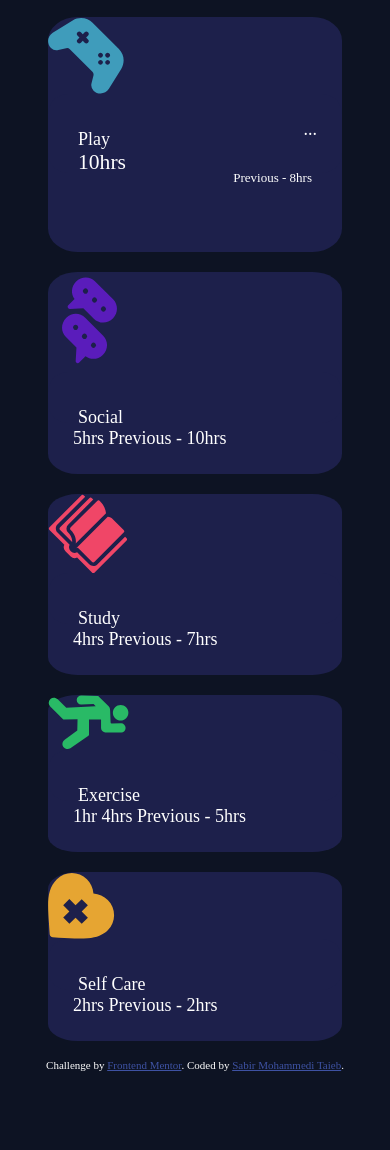
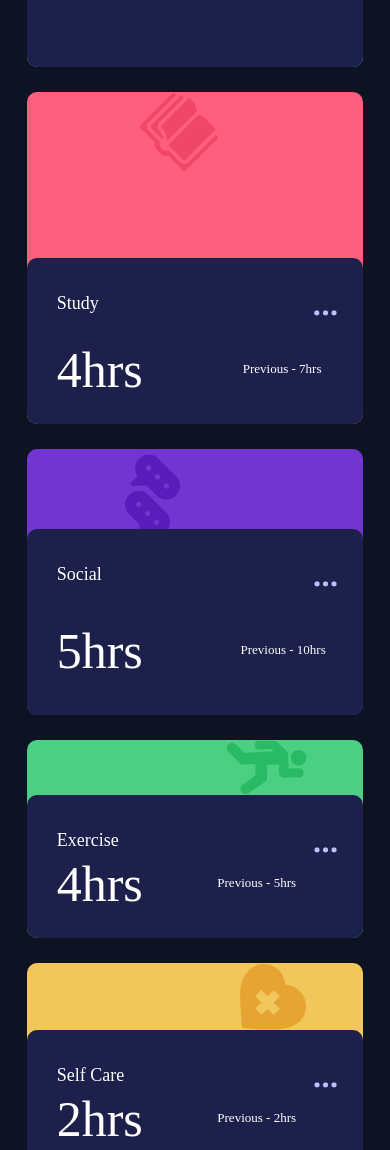
Before and after one commit to Sabir97/Time-Tracking-Dashboard, a plain HTML site: page index.html in a window 390 px wide. Shown: the part 757-1907 px from the top of the page. Before the commit the page ends 1847 px from the top, so only its background shows below. Drawn offline with Linux system fonts and the light colour scheme.

Commit message:
Updated HTML and CSS files

```diff
--- a/index.html
+++ b/index.html
@@ -34,8 +34,10 @@
             src="./images/image-jeremy.png"
             alt="Profile Pic"
           />
-          <h4 style="color: hsl(236, 100%, 87%)">Report for</h4>
-          <h1>Jeremy Robson</h1>
+          <div id="report-title" style="color: hsl(236, 100%, 87%)">
+            Report for
+          </div>
+          <div id="name">Jeremy Robson</div>
         </div>
 
         <div id="time-selection">
@@ -46,29 +48,17 @@
       </div>
 
       <div id="work">
-        <img src="./images/icon-work.svg" alt="" />
+        <img class="icon" src="./images/icon-work.svg" alt="" />
         <div id="work-details">
           <div class="title">Work</div>
           <div class="options">...</div>
-          <h1 class="time">
-            5hrs
-            <!-- daily -->
-          </h1>
-          <div class="prev">
-            Last Day - 7hrs
-            <!-- daily -->
-          </div>
-          <!-- <h5>
-        32hrs  weekly
-        Previous - 36hrs weekly
-        103hrs  monthly
-        Previous - 128hrs monthly
-      </h5> -->
+          <div class="time">5hrs</div>
+          <div class="prev">Last Day - 7hrs</div>
         </div>
       </div>
 
       <div id="play">
-        <img src="./images/icon-play.svg" alt="play" />
+        <img class="icon" src="./images/icon-play.svg" alt="play" />
         <div id="play-details">
           <div class="title">Play</div>
           <div class="options">...</div>
@@ -78,48 +68,47 @@
       </div>
 
       <div id="study">
-        <img src="./images/icon-study.svg" alt="study" />
+        <img class="icon" src="./images/icon-study.svg" alt="study" />
         <div id="study-details">
           <div class="title">Study</div>
-          4hrs
-          <!-- weekly -->
-          Previous - 7hrs
-          <!-- weekly -->
+          <div class="options">...</div>
+          <div class="time">4hrs</div>
+          <div class="prev">Previous - 7hrs</div>
         </div>
       </div>
 
       <div id="exercise">
-        <img src="./images/icon-exercise.svg" alt="exercise" />
+        <img class="icon" src="./images/icon-exercise.svg" alt="exercise" />
         <div id="exercise-details">
           <div class="title">Exercise</div>
-          1hr
+          <div class="time">4hrs</div>
+          <div class="options">...</div>
+          <div class="prev">Previous - 5hrs</div>
           <!-- daily -->
-          4hrs
           <!-- weekly -->
-          Previous - 5hrs
           <!-- weekly -->
         </div>
       </div>
 
       <div id="social">
-        <img src="./images/icon-social.svg" alt="social" />
+        <img class="icon" src="./images/icon-social.svg" alt="social" />
         <div id="social-details">
           <div class="title">Social</div>
-          5hrs
+          <div class="time">5hrs</div>
+          <div class="options">...</div>
+          <div class="prev">Previous - 10hrs</div>
           <!-- weekly -->
-          Previous - 10hrs
           <!-- weekly -->
         </div>
       </div>
 
       <div id="self-care">
-        <img src="./images/icon-self-care.svg" alt="self-care" />
+        <img class="icon" src="./images/icon-self-care.svg" alt="self-care" />
         <div id="self-care-details">
           <div class="title">Self Care</div>
-          2hrs
-          <!-- weekly -->
-          Previous - 2hrs
-          <!-- weekly -->
+          <div class="time">2hrs</div>
+          <div class="options">...</div>
+          <div class="prev">Previous - 2hrs</div>
         </div>
       </div>
     </div>
--- a/style.css
+++ b/style.css
@@ -17,37 +17,79 @@ h4 {
 .time-btn {
   background-color: #1d204b;
   color: #6668ae;
-  border-style: hidden;
   font-size: 18px;
 }
 
 .time-btn:hover {
-  text-decoration: underline;
+  color: white;
   cursor: pointer;
 }
 
 #container {
-  /* margin-top: 25%; */
-  margin-top: 10%;
-  margin-right: 25%;
-  margin-left: 25%;
+  margin-top: 5%;
+  /* margin-right: 25%; */
+  margin-left: 20%;
   display: grid;
   column-gap: 20px;
   row-gap: 20px;
   grid-auto-flow: column;
-  grid-template-columns: auto;
+  grid-template-columns: 1fr 1fr 1fr 1fr;
+  grid-template-rows: 275px 275px;
   justify-content: space-evenly;
-  width: 50%;
-  height: 50%;
+  width: 60%;
+  height: 40%;
 }
 
 #container > div {
   display: grid;
   border-radius: 10%;
   /* padding: 25px; */
-  background-color: #1d204b;
+  /* background-color: #1d204b; */
   width: 100%;
   height: 100%;
+}
+
+.options:hover {
+  color: white;
+}
+
+#work-details:hover {
+  background-color: #34397b;
+  cursor: pointer;
+}
+
+#play-details:hover {
+  background-color: #34397b;
+  cursor: pointer;
+}
+
+#study-details:hover {
+  cursor: pointer;
+  background-color: #34397b;
+}
+
+#social-details:hover {
+  cursor: pointer;
+  background-color: #34397b;
+}
+
+#self-care-details:hover {
+  cursor: pointer;
+  background-color: #34397b;
+}
+
+#exercise-details:hover {
+  cursor: pointer;
+  background-color: #34397b;
+}
+
+#time-selection:hover {
+  cursor: pointer;
+  background-color: #1d204b;
+}
+
+.icon {
+  grid-column: 2/3;
 }
 
 .attribution {
@@ -60,30 +102,36 @@ h4 {
   display: grid;
   width: 100%;
   height: 100%;
+  background-color: #1d204b;
 }
 
 #work {
+  background-color: #ff8b64;
   display: grid;
   grid-template-columns: 1fr 1fr;
   grid-template-rows: 25% 25% 25% 25%;
   grid-row: 1/2;
   grid-column: 2/3;
-  background-color: aquamarine;
 }
 #work-details {
   display: grid;
-  grid-template-rows: 1fr 1fr 1fr;
+  grid-template-rows: 35% 35% 35%;
   grid-column: 1/3;
   grid-row: 2/5;
   border-radius: 15px;
   height: 100%;
   width: 100%;
-  padding: 15px;
+  padding: 25px;
   background-color: #1d204b;
 }
 
 .options {
-  grid-column: 3/4;
+  color: #bbc0ff;
+  font-size: 30px;
+  font-weight: bold;
+  font-family: "Segoe UI", Tahoma, Geneva, Verdana, sans-serif;
+  grid-column: 4;
+  height: 25px;
   grid-row: 1/2;
 }
 .options:hover {
@@ -91,10 +139,13 @@ h4 {
 }
 
 #play {
+  display: grid;
+  background-color: #56c2e6;
   grid-row: 1/2;
   grid-column: 3/4;
   width: 100%;
   height: 100%;
+  grid-template-rows: 50px 60px;
 }
 
 #profile-pic {
@@ -122,7 +173,9 @@ h4 {
 #time-selection {
   /* margin: 10px; */
   display: grid;
+  background-color: #1d204b;
   padding: 25px;
+  border-radius: 20px;
   grid-template-rows: repeat(3, 1fr);
   grid-column: 1/2;
   grid-row: 2/3;
@@ -133,61 +186,134 @@ h4 {
   display: grid;
   grid-template-rows: 1fr 1fr 1fr;
   grid-template-columns: 1fr 1fr;
+  grid-column: 1/3;
+  grid-row: 2/4;
   border-radius: 20px;
-  height: 50%;
+  height: 100%;
+  width: 100%;
   padding: 25px;
   background-color: #1d204b;
 }
 
-#social-details {
+#study {
+  display: grid;
+  height: 100%;
+  width: 100%;
+  grid-template-columns: 1fr 1fr 1fr;
+  grid-template-rows: 1fr 1fr;
+  background-color: #ff5e7d;
+  grid-column: 4/5;
+  grid-row: 1/2;
+}
+
+#study-details {
+  display: grid;
   border-radius: 20px;
-  height: 50%;
+  height: 100%;
+  width: 100%;
+  grid-column: 1/4;
+  grid-row: 2/3;
+  padding: 25px;
+  background-color: #1d204b;
+  grid-template-columns: 1fr 1fr 1fr;
+  grid-template-rows: 1fr 1fr;
+}
+
+#exercise {
+  display: grid;
+  background-color: #4bcf83;
+  grid-column: 2/3;
+  grid-row: 2/3;
+}
+
+#exercise-details {
+  display: grid;
+  border-radius: 20px;
+  grid-column: 1/3;
+  grid-row: 2/3;
+  width: 100%;
+  height: 100%;
   padding: 25px;
   background-color: #1d204b;
 }
 
-#study-details {
+#social {
+  display: grid;
+  grid-template-columns: 1fr 1fr 1fr 1fr;
+  grid-template-rows: 30% 70%;
+  background-color: #7235d1;
+  grid-column: 3/4;
+  grid-row: 2/3;
+}
+
+#social-details {
+  display: grid;
+  grid-template-columns: 1fr 1fr;
+  grid-template-rows: 1fr 1fr;
   border-radius: 20px;
-  height: 50%;
+  height: 100%;
+  width: 100%;
+  grid-column: 1 / end;
+  grid-row: 2 / end;
   padding: 25px;
   background-color: #1d204b;
 }
 
-#exercise-details {
-  border-radius: 20px;
-  height: 50%;
-  padding: 25px;
-  background-color: #1d204b;
+#self-care {
+  display: grid;
+  background-color: #f1c75b;
+  grid-column: 4/5;
+  grid-row: 2/3;
 }
 
 #self-care-details {
+  display: grid;
   border-radius: 20px;
-  height: 50%;
+  height: 100%;
+  width: 100%;
+  grid-column: span 2;
+  grid-row: 2;
   padding: 25px;
   background-color: #1d204b;
 }
 
 .time {
-  font-size: larger;
+  font-size: 50px;
   grid-row: 2/3;
+  /* height: 30px; */
 }
 
 .prev {
   font-size: small;
   font-weight: lighter;
+  grid-column: 1;
   grid-row: 3/4;
+  /* height: 40px; */
 }
 
 .title {
   font-weight: 100;
   grid-row: 1/2;
   grid-column: 1/2;
+  height: 25px;
 }
 
 @media (max-width: 500px) {
   #container {
+    display: grid;
     margin: 5%;
+    margin-top: 100px;
     width: 90%;
+    height: 100%;
+    grid-template-columns: 1fr;
+    /* grid-auto-columns: 5px; */
+    grid-template-rows: 200px 200px;
+    row-gap: 25px;
+  }
+
+  #container > div,
+  #container > div > div {
+    border-radius: 10px;
   }
 
   .title {
@@ -197,37 +323,108 @@ h4 {
   }
 
   #report {
+    /* display: grid; */
+    padding: 0%;
+    height: 100%;
+    margin: 0%;
     grid-row: 1/2;
     grid-column: 1/2;
+    grid-template-columns: 1fr;
+    grid-template-rows: 60% 40%;
+  }
+
+  #report-id {
+    display: grid;
+    padding: 35px;
+    margin: 0%;
+    height: 100%;
+    grid-row: 1/2;
+    grid-column: 1/2;
+    grid-template-columns: 30% 80%;
+    grid-template-rows: 10% 30%;
+    row-gap: 10px;
+    column-gap: 10px;
+  }
+
+  #report-title {
+    height: 50%;
+    margin: 0%;
+    padding: 0%;
+    font-size: small;
+    grid-column: 2/3;
+    grid-row: 1/2;
+  }
+
+  #name {
+    height: 50%;
+    padding: 0px;
+    margin: 0%;
+    grid-column: 2/3;
+    grid-row: 2/3;
+    font-size: larger;
+  }
+
+  #profile-pic {
+    border-width: 2px;
+    width: 90%;
+    grid-column: 1/2;
+    grid-row: 1/3;
   }
 
   #time-selection {
     display: grid;
+    margin-top: 17px;
+    padding: 10px;
+    width: 100%;
     grid-template-columns: 1fr 1fr 1fr;
+    /* grid-template-rows: ; */
+    grid-column: span 3;
+    /* grid-row: 2/3; */
+    /* padding: 10%; */
+  }
+
+  .time-btn {
+    text-align: center;
+    font-size: large;
+    padding: 0%;
+    margin: 0px;
+    /* grid-row: 2/3;  */
   }
 
   #work {
+    height: 100%;
     grid-row: 2/3;
     grid-column: 1/2;
   }
   #play {
+    height: 100%;
     grid-row: 3/4;
     grid-column: 1/2;
   }
 
-  #social {
+  #study {
+    display: grid;
+    height: 100%;
+    /* width: 100%; */
     grid-row: 4/5;
     grid-column: 1/2;
   }
-  #study {
+  #social {
+    display: grid;
+    height: 100%;
     grid-row: 5/6;
     grid-column: 1/2;
   }
   #exercise {
+    display: grid;
+    height: 150px;
     grid-row: 6/7;
     grid-column: 1/2;
   }
   #self-care {
+    display: grid;
+
+    height: 100%;
     grid-row: 7/8;
     grid-column: 1/2;
   }
@@ -243,6 +440,12 @@ h4 {
     /* padding-bottom: 25px; */
     background-color: #1d204b;
   }
+
+  #social-details {
+    display: grid;
+    grid-template-columns: 1fr 2fr 2fr;
+  }
+
   .prev {
     grid-row: 2/3;
     grid-column: 3/4;
```
